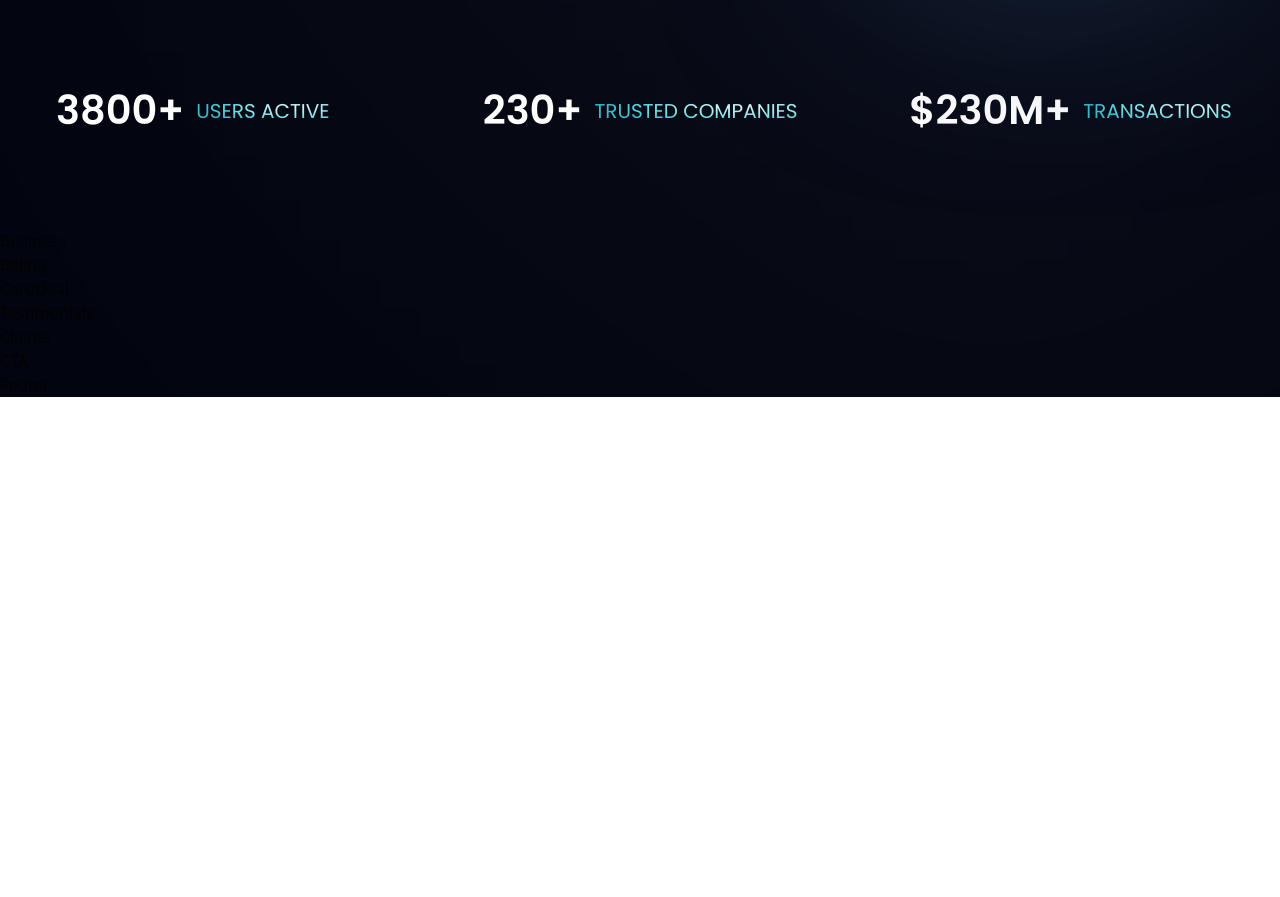
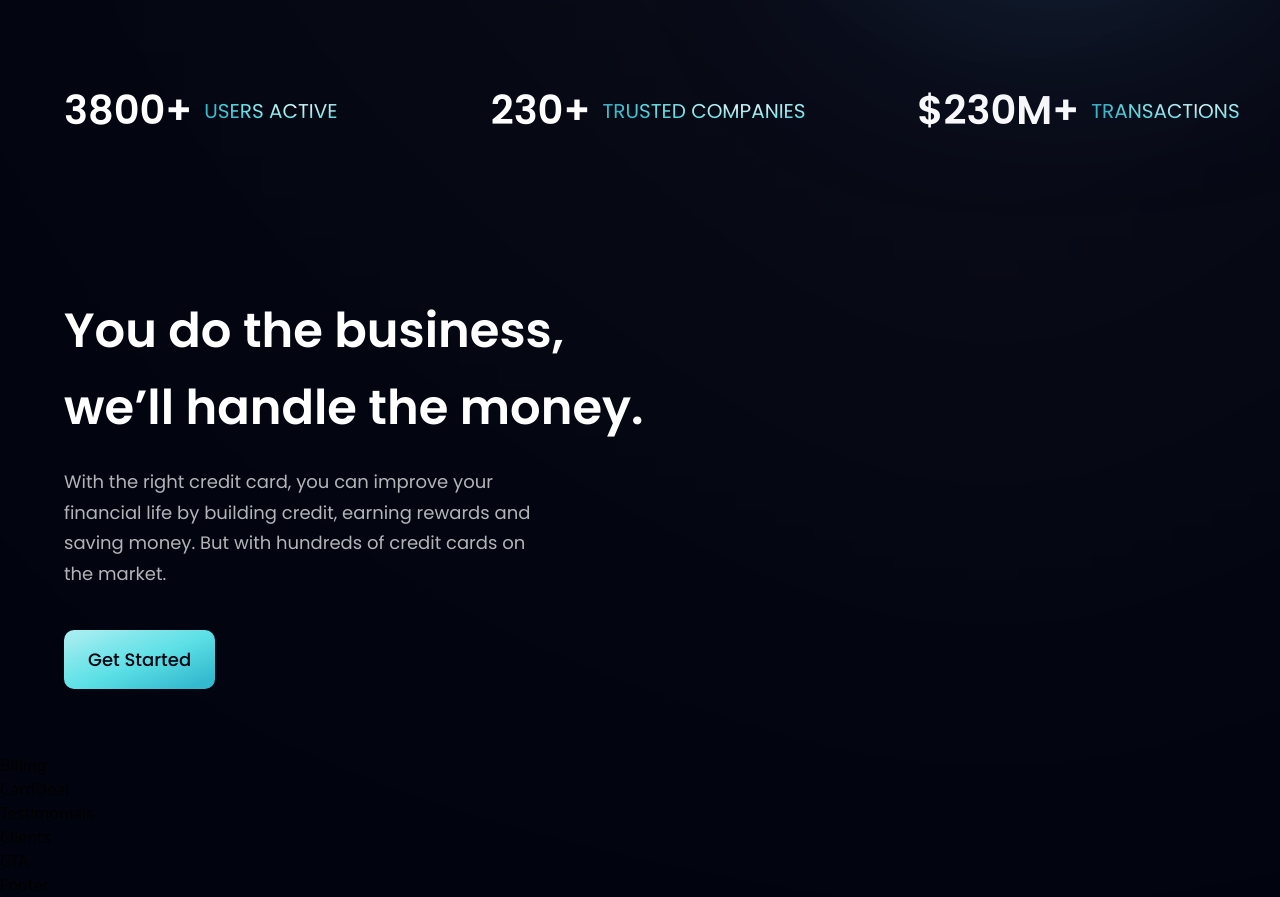
Before and after one commit to vcristian1/ibank, a React (Vite) app: page / in a window 1280 px wide. Shown: the part 716-1613 px from the top of the page. Before the commit the page ends 1113 px from the top, so only its background shows below. Built offline with nearby package versions, Linux system fonts and the light colour scheme.

Commit message:
added content to the button component and Business component

```diff
--- a/src/components/Business.jsx
+++ b/src/components/Business.jsx
@@ -2,10 +2,23 @@
 import styles, { layout } from "../style";
 import Button from "./Button";
 
-const Business = () => {
-  return (
-    <div>Business</div>
-  )
-}
+const Business = () =>  (
+  <section id="features" className="flex md:flex-row flex-col sm:py-16 py-6 ml-16">
+    <div className={`flex-1 ${styles.flexStart} flex-col`}>
+      <h2 className="font-poppins font-semibold xs:text-[48px] text-[40px] text-white xs:leading-[76.8px] leading-[66.8px] w-full">
+        You do the business, <br className="sm:block hidden" /> we’ll handle
+        the money.
+      </h2>
+      <p className="font-poppins font-normal text-dimWhite text-[18px] leading-[30.8px] max-w-[470px] mt-5">
+        With the right credit card, you can improve your financial life by
+        building credit, earning rewards and saving money. But with hundreds
+        of credit cards on the market.
+      </p>
 
-export default Business
+      <Button styles={`mt-10`} />
+    </div>
+
+  </section>
+);
+
+export default Business;
--- a/src/components/Button.jsx
+++ b/src/components/Button.jsx
@@ -1,9 +1,9 @@
-import React from 'react'
+import React from "react";
 
-const Button = () => {
-  return (
-    <div>Button</div>
-  )
-}
+const Button = ({ styles }) => (
+  <button type="button" className={`py-4 px-6 font-poppins font-medium text-[18px] text-primary bg-blue-gradient rounded-[10px] outline-none ${styles}`}>
+    Get Started
+  </button>
+);
 
-export default Button
+export default Button;
--- a/src/components/Stats.jsx
+++ b/src/components/Stats.jsx
@@ -9,7 +9,7 @@
       {stats.map((stat) => (
         <div
          key={stat.id}
-         className={`flex flex-1 justify-start items-center m-3 ml-14`}
+         className={`flex flex-1 justify-start items-center m-3 ml-16`}
         >
           <motion.div
            initial="hidden"
```
